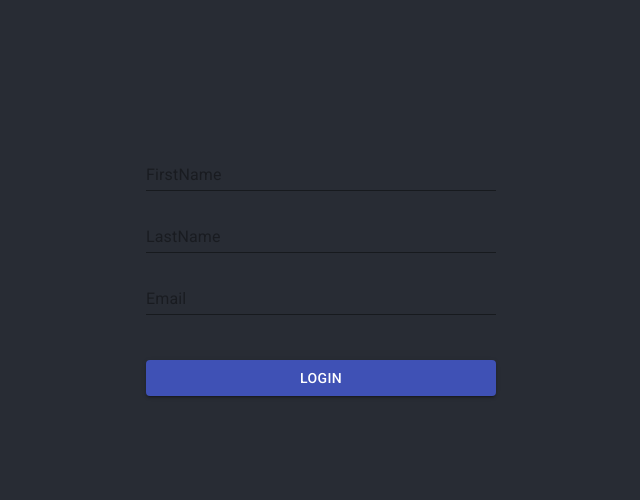
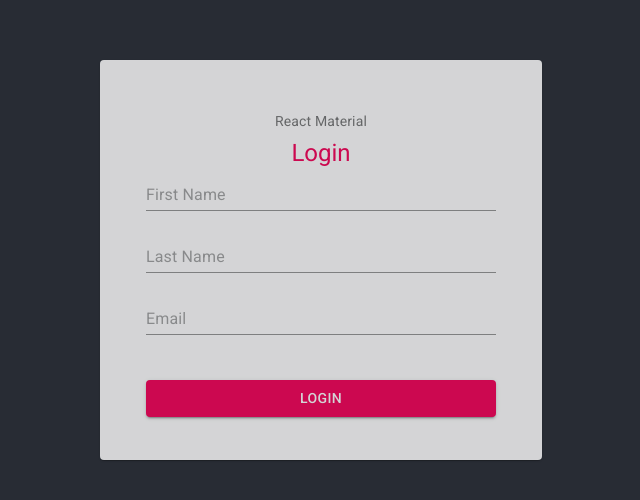
Before and after one commit to amalshehu/react-typescript-material, a React (Create React App) app: page / in a window 1280 px wide. Shown: the part 140-640 px from the top of the page, without its empty margins (319-959 px from the left). Built offline with nearby package versions, Linux system fonts and the light colour scheme.

Commit message:
Add styles

```diff
--- a/src/LoginForm.tsx
+++ b/src/LoginForm.tsx
@@ -3,7 +3,11 @@ import Button from '@material-ui/core/Button';
 import { Formik, Form, Field } from 'formik';
 import './LoginForm.css';
 import { InputField } from './InputField';
-
+import Card from '@material-ui/core/Card';
+import { makeStyles } from '@material-ui/core/styles';
+import CardContent from '@material-ui/core/CardContent/CardContent';
+import Typography from '@material-ui/core/Typography';
+import CardActions from '@material-ui/core/CardActions';
 interface Fields {
   firstName: string;
   lastName: string;
@@ -12,8 +16,23 @@ interface Fields {
 interface Props {
   onSubmit: (values: Fields) => void;
 }
+const useStyles = makeStyles({
+  card: {
+    minWidth: 400,
+    minHeight: 400,
+    opacity: 0.8
+  },
+  content: {
+    margin: 30
+  },
+  title: {
+    fontSize: 14,
+    margin: 5
+  }
+});
+export const LoginForm: React.FC<Props> = ({ onSubmit }) => {
+  const cardClasses = useStyles();
 
-export const LoginForm: React.FC<Props> = ({ onSubmit }) => {
   return (
     <Formik
       initialValues={{ firstName: '', lastName: '', email: '' }}
@@ -22,17 +41,30 @@ export const LoginForm: React.FC<Props> = ({ onSubmit }) => {
       }}
     >
       {() => (
+        <Card className={cardClasses.card}>
+          <CardContent className={cardClasses.content}>
+            <Typography
+              className={cardClasses.title}
+              color="textSecondary"
+              gutterBottom
+            >
+              React Material
+            </Typography>
+            <Typography color="secondary" variant="h5" component="h2">
+              Login
+            </Typography>
+
             <Form>
               <div>
                 <Field
-              placeholder="FirstName"
+                  placeholder="First Name"
                   name="firstName"
                   component={InputField}
                 ></Field>
               </div>
               <div>
                 <Field
-              placeholder="LastName"
+                  placeholder="Last Name"
                   name="lastName"
                   component={InputField}
                 ></Field>
@@ -45,7 +77,7 @@ export const LoginForm: React.FC<Props> = ({ onSubmit }) => {
                 ></Field>
               </div>
               <Button
-            color="primary"
+                color="secondary"
                 className="submit"
                 type="submit"
                 variant="contained"
@@ -53,6 +85,8 @@ export const LoginForm: React.FC<Props> = ({ onSubmit }) => {
                 Login
               </Button>
             </Form>
+          </CardContent>
+        </Card>
       )}
     </Formik>
   );
```
Lines whose indentation alone changed are shown as unchanged.
